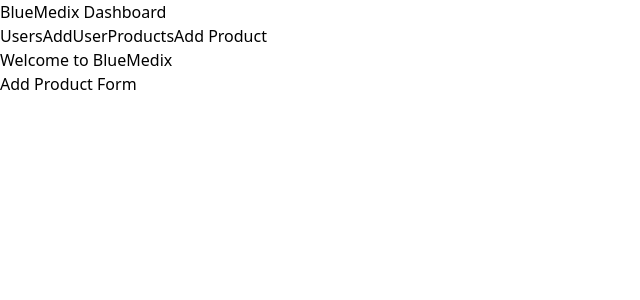
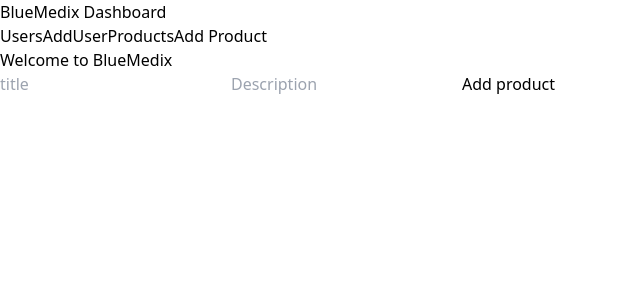
Before and after one commit to VivekM8737/BlueMedix, a React (Vite) app: page /add-product in a window 1280 px wide. Shown: the top 300 px of the page, without its empty margins (0-640 px from the left). Built offline with nearby package versions, Linux system fonts and the light colour scheme; no server answers.

Commit message:
added AddProduct

```diff
--- a/src/App.jsx
+++ b/src/App.jsx
@@ -6,18 +6,26 @@
 import UsersList from './Components/UserList';
 import ProductList from './Components/ProductList';
 import AddUser from './Components/AddUser';
+import AddProduct from './Components/AddProduct';
 import EditProduct from './Components/EditeProduct';
 import axios from 'axios';
 const App = () => {
   const [users, setUsers] = useState([]);
     useEffect(() => {
-      console.log("yes")
-        // if (users.length === 0) {  // Only fetch if users are not already loaded
           axios.get('https://fakestoreapi.com/users')
             .then(response => setUsers(response.data))
             .catch(error => console.error('Error fetching users:', error));
-        // }
       }, [setUsers]);
+
+
+    const [products, setproducts] = useState([]);
+    useEffect(() => {
+        if (products.length === 0) {  // Only fetch if products are not already loaded
+          axios.get('https://fakestoreapi.com/products')
+            .then(response => setproducts(response.data))
+            .catch(error => console.error('Error fetching products:', error));
+        }
+      }, [setproducts]);
   return (
     <Router>
       <Navbar />
@@ -30,9 +38,9 @@
                 <Route path="/users" element={<UsersList users={users} setUsers={setUsers}/>} />
                 <Route path="/users/:id" element={<EditUser users={users} setUsers={setUsers} />} />
                 <Route path="/AddUser" element={<AddUser users={users} setUsers={setUsers}/>} />
-                <Route path="/products" element={<ProductList/>} />
+                <Route path="/products" element={<ProductList products={products} setProducts={setproducts}/>} />
                 <Route path="/products/:id" element={<EditProduct/>} />
-                <Route path="/add-product" element={<div>Add Product Form</div>} />
+                <Route path="/add-product" element={<AddProduct  products={products} setProducts={setproducts}/>} />
               </Routes>
             </CardContent>
           </Card>
--- /dev/null
+++ b/src/Components/AddProduct.jsx
@@ -0,0 +1,57 @@
+import React, { useState, useEffect } from 'react';
+import { Link, useNavigate } from 'react-router-dom';
+import axios from 'axios';
+
+const AddProduct = ({products, setProducts}) => {
+    const navigate = useNavigate();
+    const [title, setTitle] = useState('');
+    const [description, setDescription] = useState('');
+  const handleSubmit = async (e) => {
+    e.preventDefault();
+
+    try {
+      const newProduct = { title: title, description: description};
+      fetch('https://fakestoreapi.com/products', {
+        method: 'POST',
+        headers: { 'Content-Type': 'application/json' },
+        body: JSON.stringify(newProduct)
+      })
+        .then(response => response.json())
+        .then(data => console.log(data)); // Including username and email manually
+        console.log(newProduct)
+        setProducts([...products, newProduct]); // Append new user to the list
+    // Append new user to the list
+      navigate('/products');
+    } catch (error) {
+      console.error('Error adding user:', error);
+    }
+  };
+
+  return (
+    <>
+    <div>
+        <form onSubmit={handleSubmit} className="space-y-4">
+        <input
+            type="text"
+            value={title}
+            onChange={e => setTitle(e.target.value)}
+            placeholder="title"
+            className="border p-2"
+            required
+        />
+        <input
+            type="text"
+            value={description}
+            onChange={e => setDescription(e.target.value)}
+            placeholder="Description"
+            className="border p-2"
+            required
+        />
+        <button type="submit" className="bg-blue-500 text-white p-2">Add product</button>
+        </form>
+    </div>
+    </>
+  );
+};
+
+export default AddProduct;
--- a/src/Components/ProductList.jsx
+++ b/src/Components/ProductList.jsx
@@ -2,49 +2,18 @@
 import { Link, useNavigate } from 'react-router-dom';
 import axios from 'axios';
 
-const ProductList = () => {
-    const [products, setproducts] = useState([]);
+const ProductList = ({products,setProducts}) => {
     const navigate = useNavigate();
-    const [username, setUsername] = useState('');
-    const [password, setPassword] = useState('');
-    const [email, setEmail] = useState('');
-
-    useEffect(() => {
-        if (products.length === 0) {  // Only fetch if products are not already loaded
-          axios.get('https://fakestoreapi.com/products')
-            .then(response => setproducts(response.data))
-            .catch(error => console.error('Error fetching products:', error));
-        }
-      }, [products, setproducts]);
 
   const deleteProduct = (id) => {
     const x=confirm("Are you want to delet?");
     if(x===true){
 
       axios.delete(`https://fakestoreapi.com/products/${id}`)
-        .then(() => setproducts(products.filter(product => product.id !== id)))
+        .then(() => setProducts(products.filter(product => product.id !== id)))
         .catch(error => console.error('Error deleting user:', error));
     }
   };
-
-//   const handleSubmit = async (e) => {
-//     e.preventDefault();
-
-//     try {
-//         const userNew = { username: username, email: email, password: password };
-//         fetch('https://fakestoreapi.com/products', {
-//           method: 'POST',
-//           headers: { 'Content-Type': 'application/json' },
-//           body: JSON.stringify(userNew)
-//         })
-//           .then(response => response.json())
-//           .then(data => console.log(data)); // Including username and email manually
-//       setproducts([...products, userNew]); // Append new user to the list
-//       navigate('/products');
-//     } catch (error) {
-//       console.error('Error adding user:', error);
-//     }
-//   };
 
   return (
     <>
@@ -57,35 +26,7 @@
           </li>
         ))}
       </ul>
-    {/* <div>
-        <form onSubmit={handleSubmit} className="space-y-4">
-        <input
-            type="text"
-            value={username}
-            onChange={e => setUsername(e.target.value)}
-            placeholder="Username"
-            className="border p-2"
-            required
-        />
-        <input
-            type="email"
-            value={email}
-            onChange={e => setEmail(e.target.value)}
-            placeholder="Email"
-            className="border p-2"
-            required
-        />
-        <input
-            type="password"
-            value={password}
-            onChange={e => setPassword(e.target.value)}
-            placeholder="password"
-            className="border p-2"
-            required
-        />
-        <button type="submit" className="bg-blue-500 text-white p-2">Add User</button>
-        </form>
-    </div> */}
+
     </>
   );
 };
```
